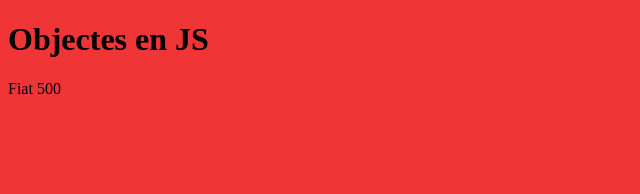
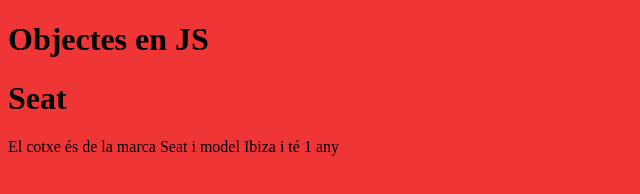
Before and after one commit to SuleeJK/dia10-javascript, a plain HTML site: page pages/exercici4.html in a window 1280 px wide. Shown: the whole page, without its empty margins (0-640 px from the left). Drawn offline with Linux system fonts and the light colour scheme.

Commit message:
Objectes i mètodes

```diff
--- a/pages/exercici4.html
+++ b/pages/exercici4.html
@@ -63,16 +63,35 @@
                 }
             },
 
+            descripcio: function () {
+                if (this.edatCotxe() == 1) {
+                    return "El cotxe és de la marca " + this.marca + " i model " + this.model + " i té " + this.edatCotxe() + " any"
+                }
+
+                else {
+                    return "El cotxe és de la marca " + this.marca + " i model " + this.model + " i té " + this.edatCotxe() + " anys"
+                }
+            },
+
             edatCotxe: function () {
                 return 2023 - this.any
             },
 
             valorCotxe: function () {
 
-                console.log(this.preu, this.edatCotxe())
+
                 return this.preu / this.edatCotxe()
 
 
+            },
+
+            crearDivPerWeb: function () {
+
+                // document.write("El cotxe és de la marca" + this.marca)
+                return "<div>"
+                    + "<h1>" + this.marca + "</h1>"
+                    + "<p>" + this.descripcio() + "</p>"
+                    + "</div>"
             }
 
 
@@ -84,10 +103,7 @@
 
         console.log("El valor del cotxe actualment és de", cotxe.valorCotxe(), "€")
 
-
-
-
-
+        document.getElementById("cotxe").innerHTML = cotxe.crearDivPerWeb()
 
 
     </script>
```
